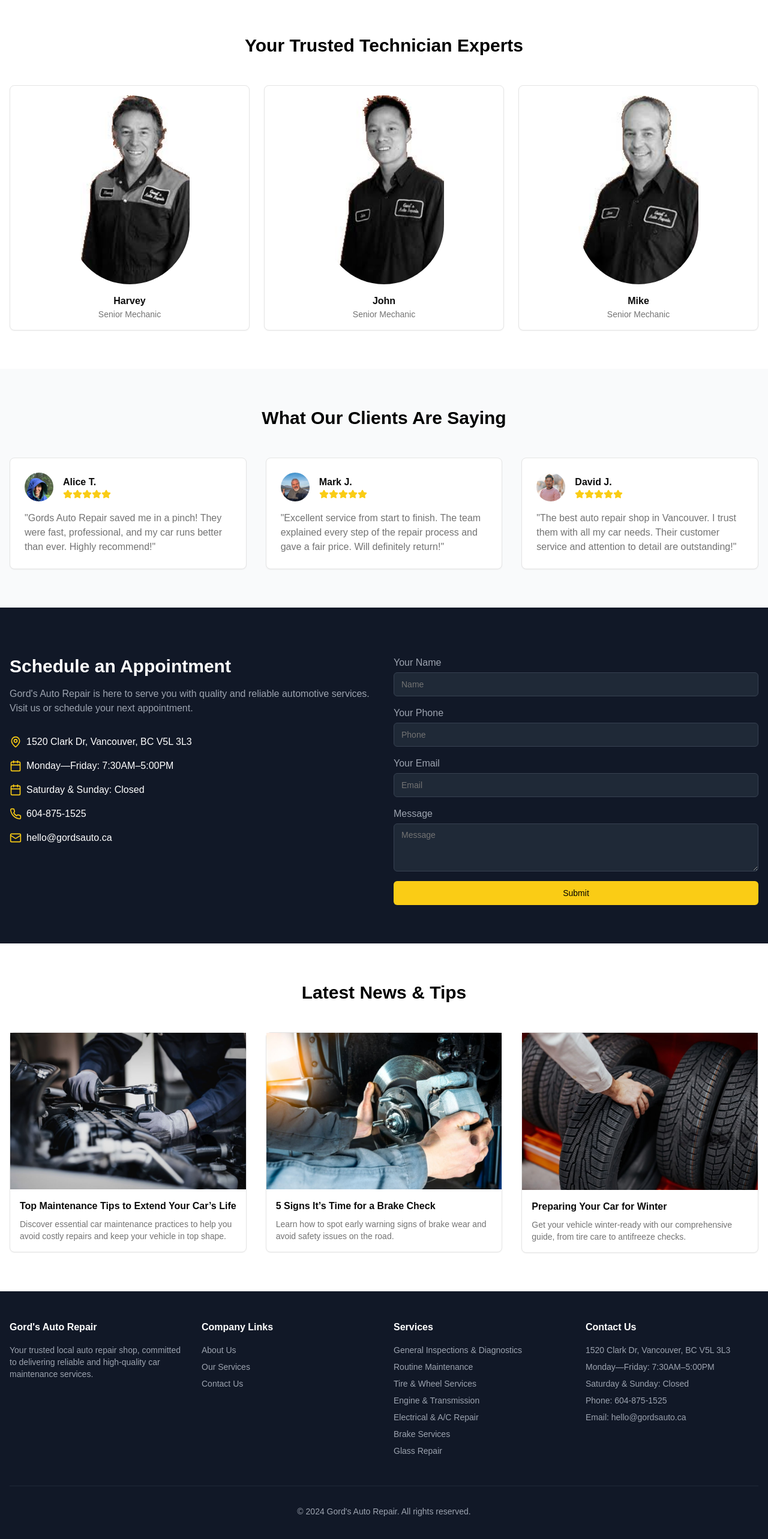
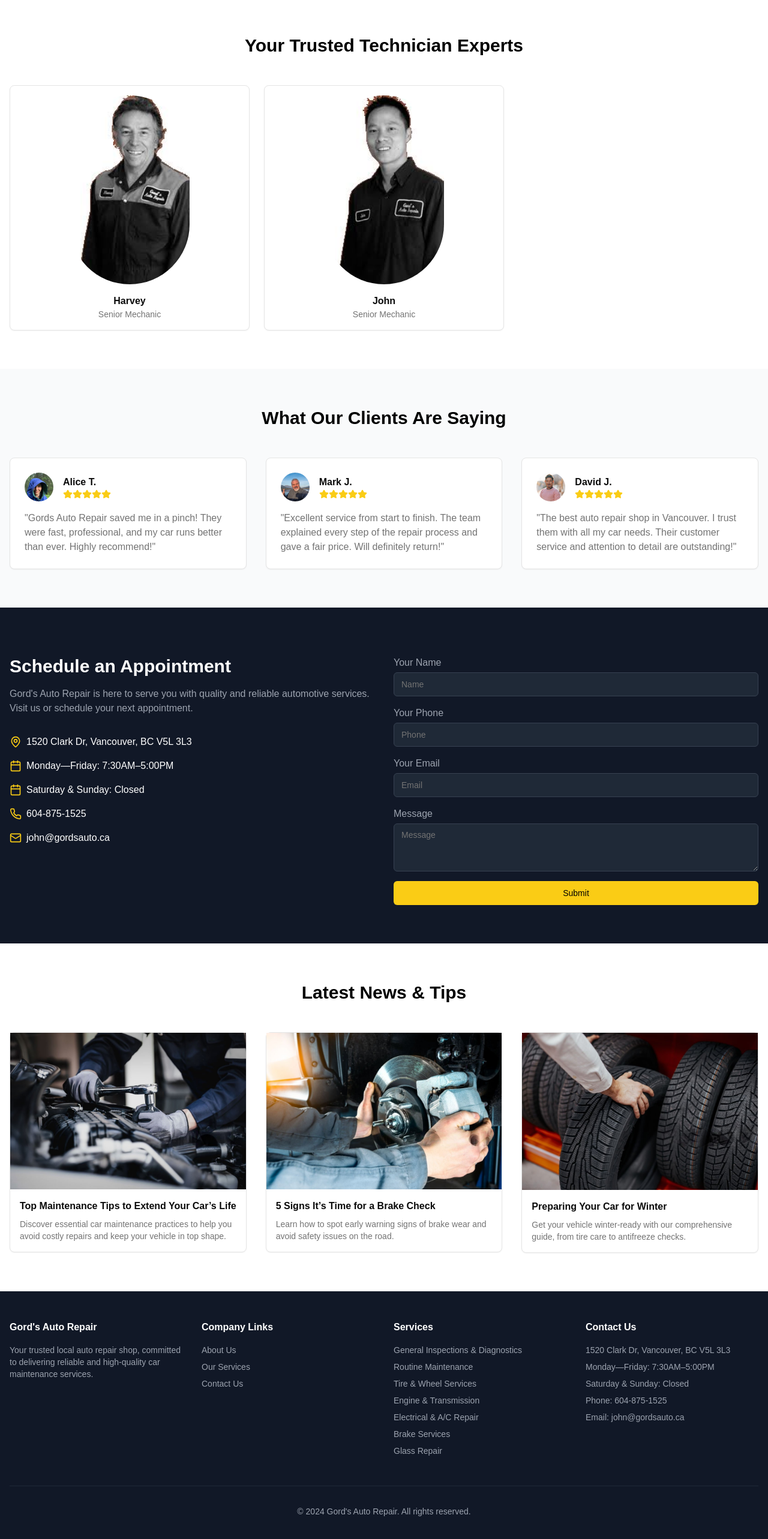
Before and after one commit to alextrieu/gords-auto, a Next.js app: page / in a window 1280 px wide. Shown: the part 1882-4448 px from the top of the page at 60% size. Built offline with nearby package versions, Linux system fonts and the light colour scheme.

Commit message:
updated teams

```diff
--- a/components/car-repair-landing.tsx
+++ b/components/car-repair-landing.tsx
@@ -304,7 +304,6 @@ export function CarRepairLanding() {
             {[
               { id: 1, name: "Harvey", title: "Senior Mechanic" },
               { id: 2, name: "John", title: "Senior Mechanic" },
-              { id: 3, name: "Mike", title: "Senior Mechanic" },
             ].map((member) => (
               <Card key={member.id}>
                 <CardContent className="p-4 text-center">
@@ -420,7 +419,7 @@ export function CarRepairLanding() {
                 </div>
                 <div className="flex items-center gap-2">
                   <Mail className="w-5 h-5 text-yellow-400" />
-                  <a href="mailto:hello@gordsauto.ca">hello@gordsauto.ca</a>
+                  <a href="mailto:john@gordsauto.ca">john@gordsauto.ca</a>
                 </div>
               </div>
             </div>
@@ -655,7 +654,7 @@ export function CarRepairLanding() {
                 </li>
                 <li>
                   Email:{" "}
-                  <a href="mailto:hello@gordsauto.ca">hello@gordsauto.ca</a>
+                  <a href="mailto:john@gordsauto.ca">john@gordsauto.ca</a>
                 </li>
               </ul>
             </div>
```
Also changed, not shown: public/3.jpeg (deleted).
